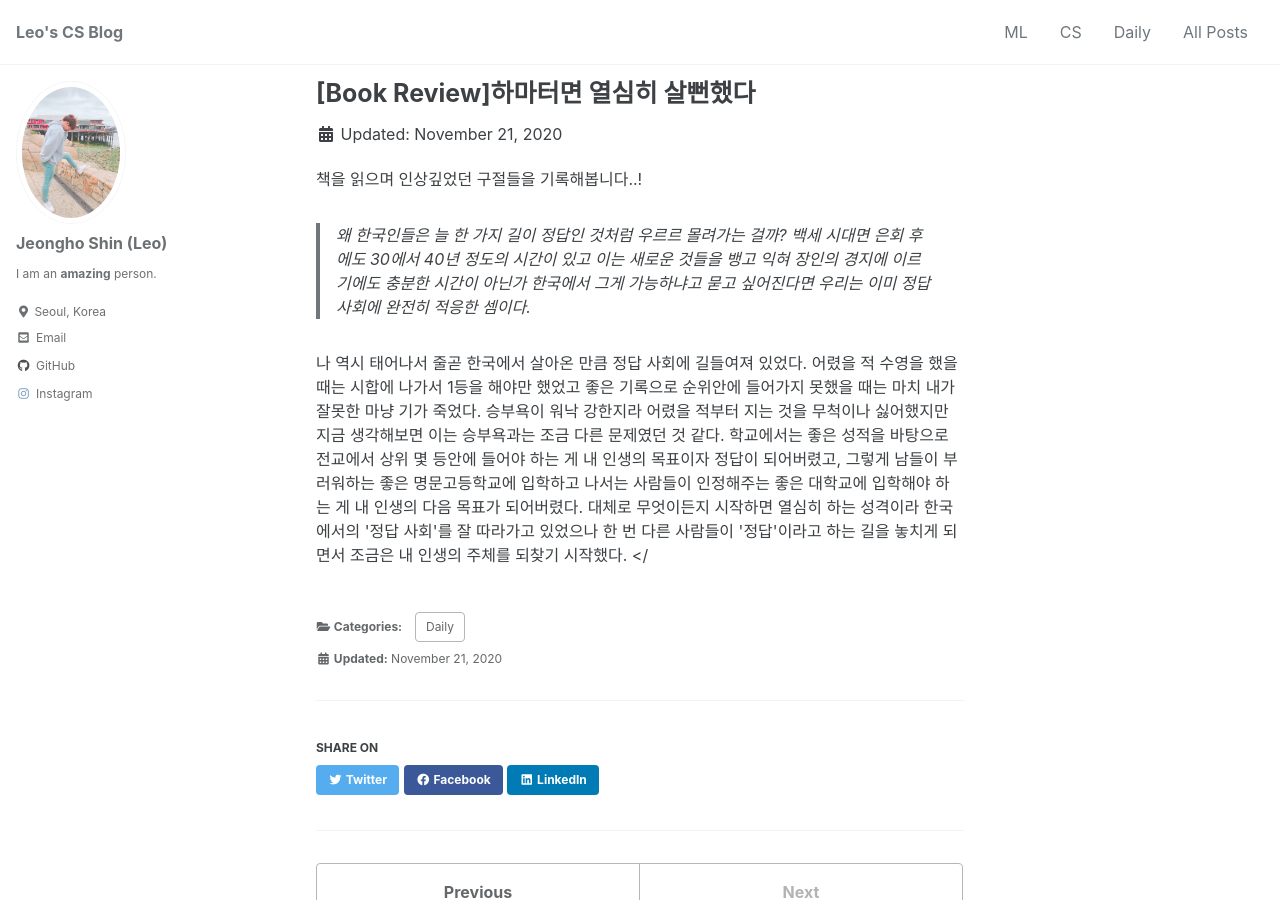
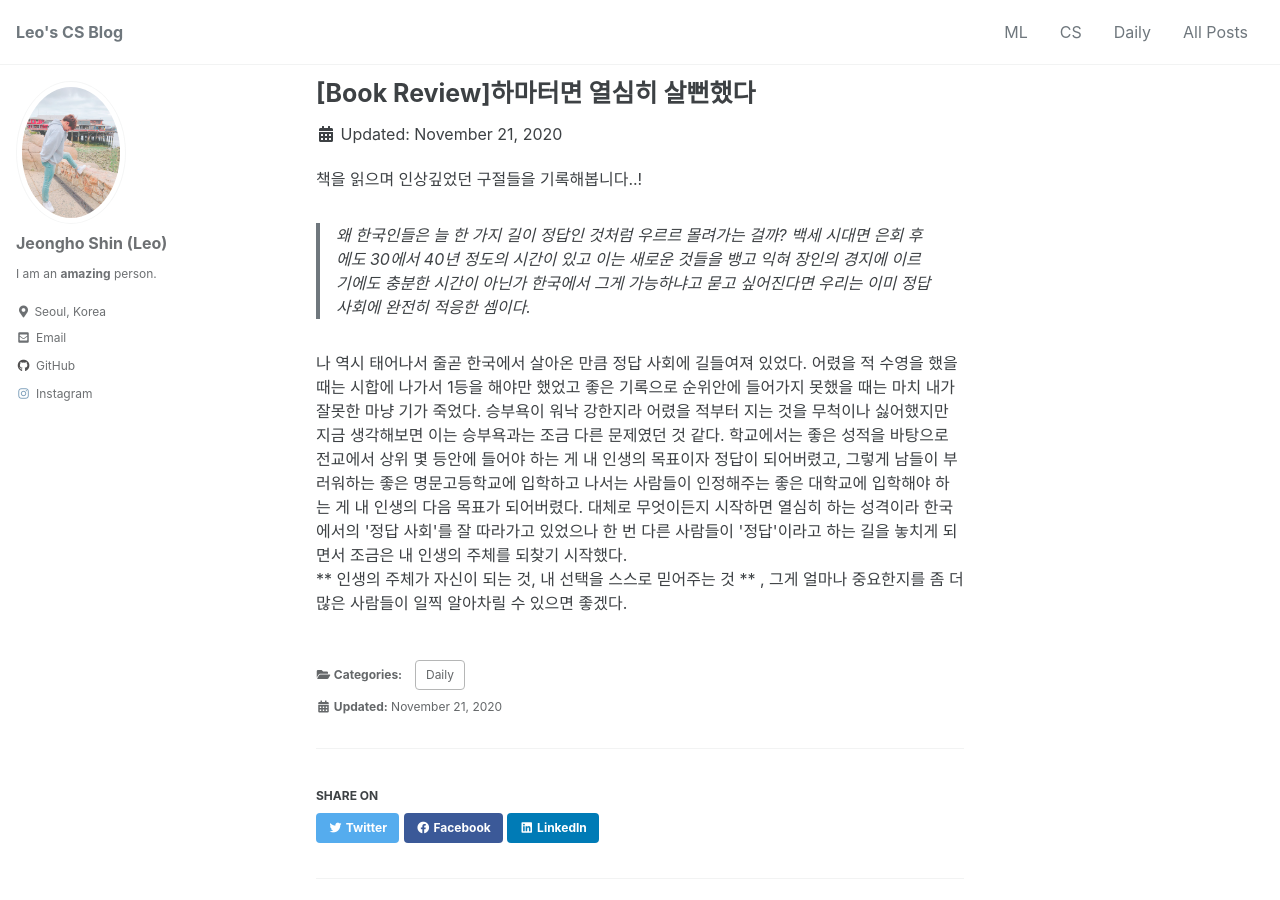
Before and after one commit to mlleo/mlleo.github.io, a Jekyll site: the page built from _posts/2020-11-21-book_review_2.md, in a window 1280 px wide and 900 px high. Built offline with Jekyll 4.4.1, drawn with Linux system fonts in a browser that asks for light colours; cached includes are drawn as plain includes; comment, search, counter and statistics services are not loaded.

Commit message:
Update 2020-11-21-book_review_2.md

```diff
--- a/_posts/2020-11-21-book_review_2.md
+++ b/_posts/2020-11-21-book_review_2.md
@@ -14,5 +14,6 @@ use_math: true # MathJax On
 > 한국에서 그게 가능하냐고 묻고 싶어진다면 우리는 이미 정답 사회에 완전히 적응한 셈이다.
 
 <p>
-  나 역시 태어나서 줄곧 한국에서 살아온 만큼 정답 사회에 길들여져 있었다. 어렸을 적 수영을 했을 때는 시합에 나가서 1등을 해야만 했었고 좋은 기록으로 순위안에 들어가지 못했을 때는 마치 내가 잘못한 마냥 기가 죽었다. 승부욕이 워낙 강한지라 어렸을 적부터 지는 것을 무척이나 싫어했지만 지금 생각해보면 이는 승부욕과는 조금 다른 문제였던 것 같다. 학교에서는 좋은 성적을 바탕으로 전교에서 상위 몇 등안에 들어야 하는 게 내 인생의 목표이자 정답이 되어버렸고, 그렇게 남들이 부러워하는 좋은 명문고등학교에 입학하고 나서는 사람들이 인정해주는 좋은 대학교에 입학해야 하는 게 내 인생의 다음 목표가 되어버렸다. 대체로 무엇이든지 시작하면 열심히 하는 성격이라 한국에서의 '정답 사회'를 잘 따라가고 있었으나 한 번 다른 사람들이 '정답'이라고 하는 길을 놓치게 되면서 조금은 내 인생의 주체를 되찾기 시작했다.
-</
+  나 역시 태어나서 줄곧 한국에서 살아온 만큼 정답 사회에 길들여져 있었다. 어렸을 적 수영을 했을 때는 시합에 나가서 1등을 해야만 했었고 좋은 기록으로 순위안에 들어가지 못했을 때는 마치 내가 잘못한 마냥 기가 죽었다. 승부욕이 워낙 강한지라 어렸을 적부터 지는 것을 무척이나 싫어했지만 지금 생각해보면 이는 승부욕과는 조금 다른 문제였던 것 같다. 학교에서는 좋은 성적을 바탕으로 전교에서 상위 몇 등안에 들어야 하는 게 내 인생의 목표이자 정답이 되어버렸고, 그렇게 남들이 부러워하는 좋은 명문고등학교에 입학하고 나서는 사람들이 인정해주는 좋은 대학교에 입학해야 하는 게 내 인생의 다음 목표가 되어버렸다. 대체로 무엇이든지 시작하면 열심히 하는 성격이라 한국에서의 '정답 사회'를 잘 따라가고 있었으나 한 번 다른 사람들이 '정답'이라고 하는 길을 놓치게 되면서 조금은 내 인생의 주체를 되찾기 시작했다. <br>
+  ** 인생의 주체가 자신이 되는 것, 내 선택을 스스로 믿어주는 것 ** , 그게 얼마나 중요한지를 좀 더 많은 사람들이 일찍 알아차릴 수 있으면 좋겠다.
+</p>
```
